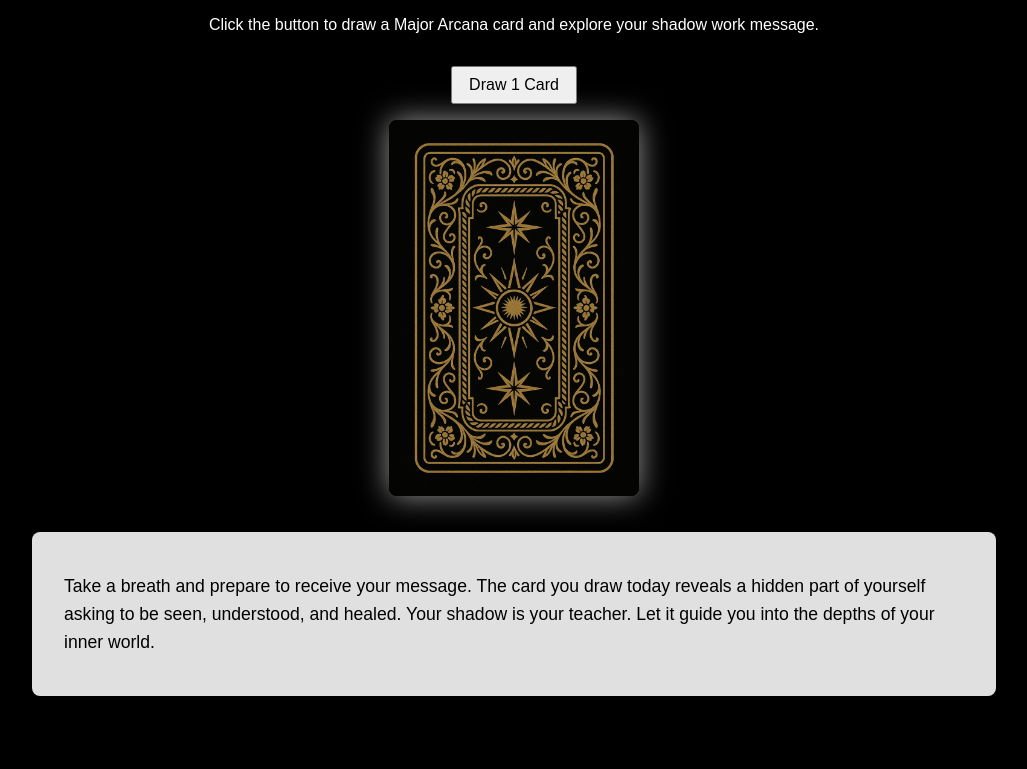
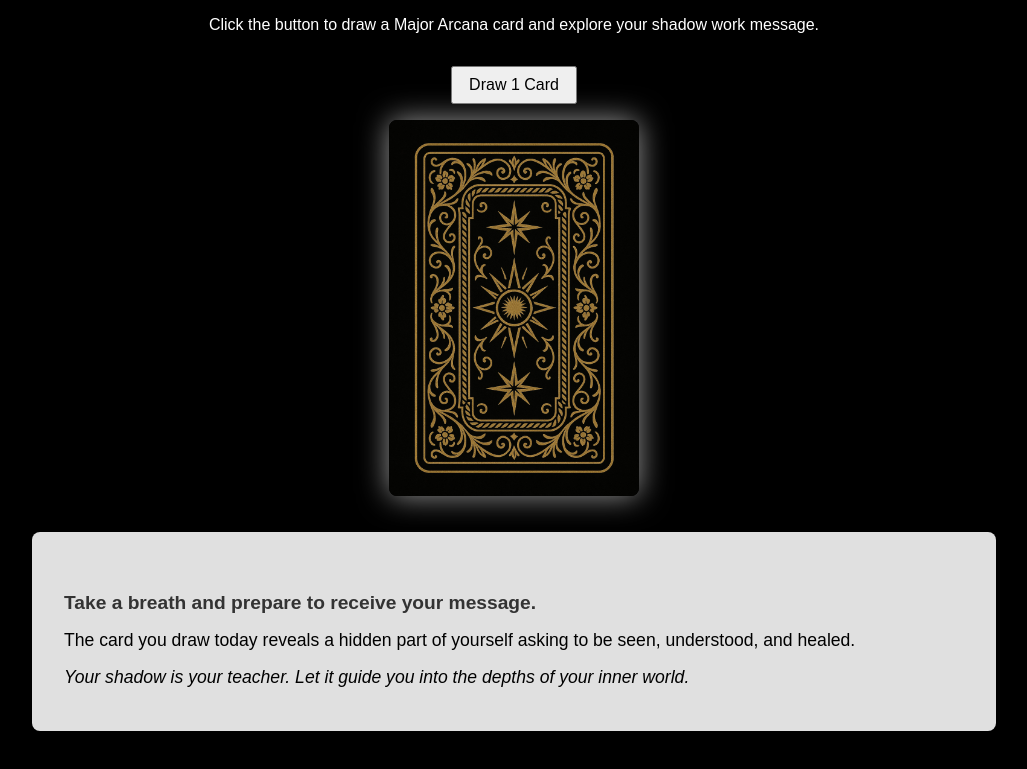
Before and after one commit to armadilloamore/internal-block-1-card, a plain HTML site: page index.html in a window 1280 px wide. Shown: the part 185-954 px from the top of the page, without its empty margins (126-1153 px from the left). Drawn offline with Linux system fonts and the light colour scheme.

Commit message:
Update index.html
updated default interpretation text

```diff
--- a/index.html
+++ b/index.html
@@ -20,7 +20,11 @@
 </div>
 
 <div id="interpretation" class="interpretation">
-  <p id="interpretationText">Take a breath and prepare to receive your message. The card you draw today reveals a hidden part of yourself asking to be seen, understood, and healed. Your shadow is your teacher. Let it guide you into the depths of your inner world.</p>
+  <div id="interpretationText">
+    <h3>Take a breath and prepare to receive your message.</h3>
+    <p>The card you draw today reveals a hidden part of yourself asking to be seen, understood, and healed. </p>
+    <p><em>Your shadow is your teacher. Let it guide you into the depths of your inner world.</em></p>
+  </div>
 </div>
 
 <script src="script.js"></script>
```
